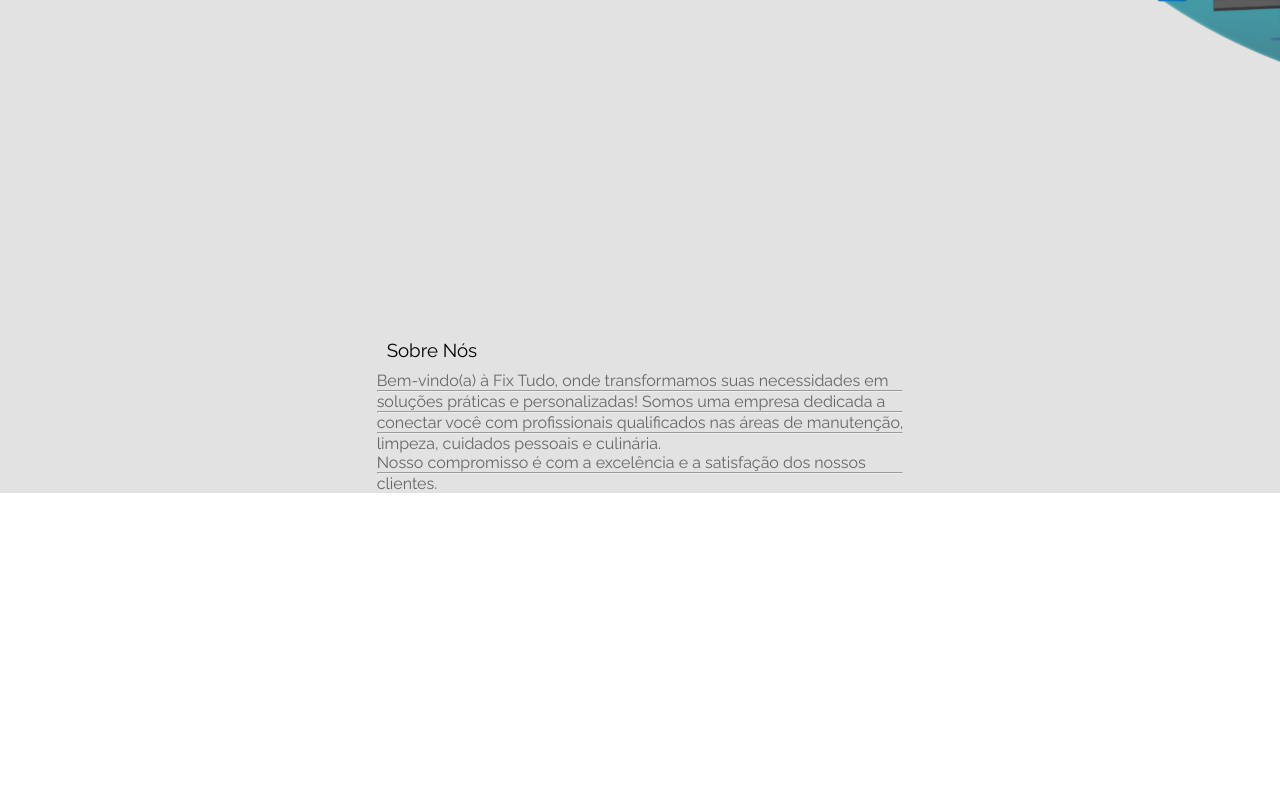
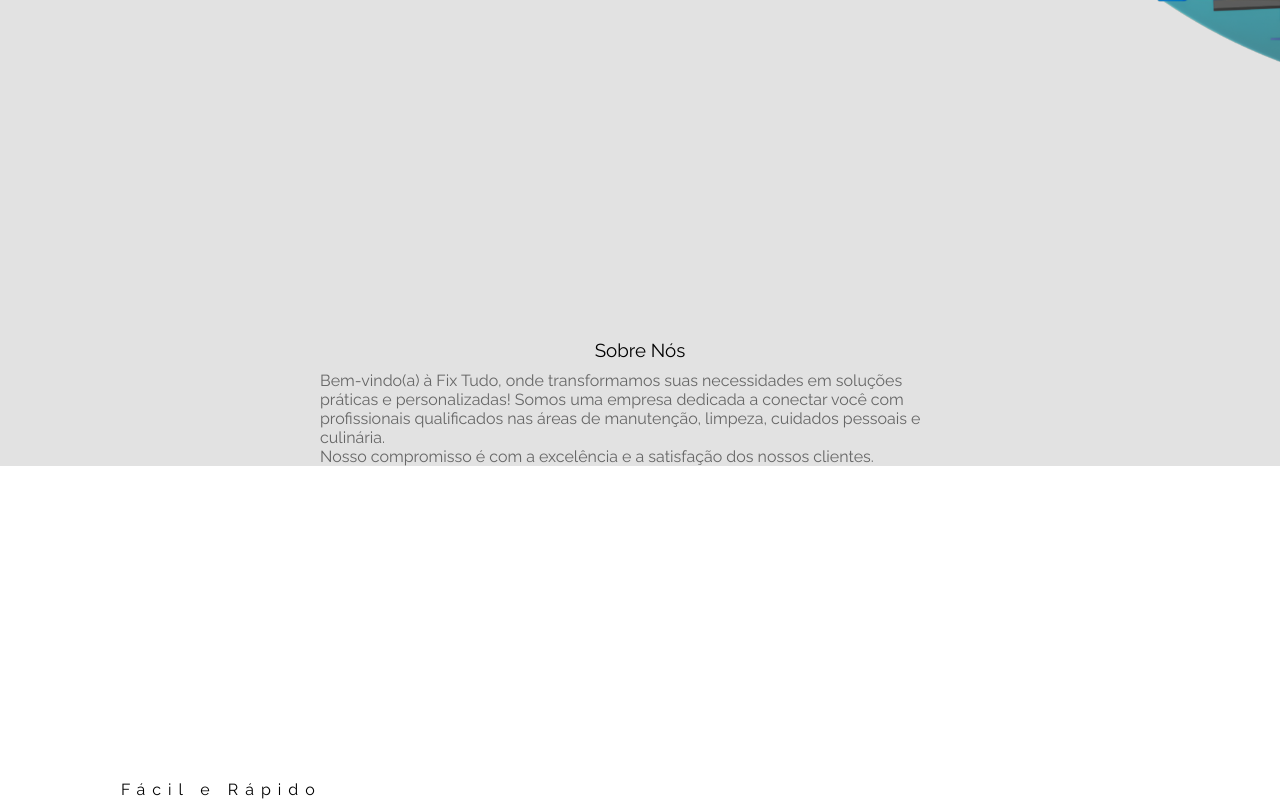
Before and after one commit to 2INFO1-HACKATHON/Hackathon, a Vue app: page / in a window 1280 px wide. Shown: the part 780-1581 px from the top of the page. Built offline with nearby package versions, Linux system fonts and the light colour scheme.

Commit message:
alterações básicas

```diff
--- a/src/assets/components/Footer.vue
+++ b/src/components/Footer.vue
@@ -7,15 +7,9 @@
             FixTudo
           </h1>
 
+
           <p class="text-dark text-lg">Especialistas em resolver seus problemas.</p>
-          <ul class="flex justify-start">
-            <li class="mr-4">
-              <a href="#"><i class="fab fa-facebook-f fa-2x text-dark"></i></a>
-            </li>
-            <li>
-              <a href="#"><i class="fab fa-instagram fa-2x text-dark"></i></a>
-            </li>
-          </ul>
+
         </div>
         <div class="w-full md:w-1/2 text-right">
           <h3 class="text-uppercase font-bold text-lg">Nossos Contatos</h3>
@@ -39,9 +33,7 @@
   background-color: #b2e6ce;
 }
 
-.text-dark {
-  color: #333;
-}
+
 
 .py-4 {
   padding-top: 1rem;
--- a/src/assets/components/Menu.vue
+++ b/src/components/Menu.vue
@@ -12,7 +12,7 @@
 </script>
 <template>
   <header>
-    <RouterLink to="/"><img src="../imagens/logo.png" alt="logo" /> </RouterLink>
+    <RouterLink to="/"><img src="../assets/imagens/logo.png" alt="logo" /> </RouterLink>
     <button>Sobre Nós</button>
     <button class="dropdown-button" @click="Dropdown">Serviços</button>
     <div v-if="open" class="dropdown-menu">
--- a/src/main.js
+++ b/src/main.js
@@ -4,6 +4,8 @@
 import App from './App.vue'
 import router from './router'
 
+
+
 const app = createApp(App)
 
 app.use(router)
--- a/src/views/PaginaInicio.vue
+++ b/src/views/PaginaInicio.vue
@@ -1,18 +1,9 @@
-
 <script setup>
-
-
-import Menu from '@/assets/components/Menu.vue';
-import Footer from '@/assets/components/Footer.vue';
-
-
-
+import Menu from '@/components/Menu.vue';
+import Footer from '@/components/Footer.vue';
 </script>
 <template>
-
-
   <div class="container">
-
     <header>
       <Menu></Menu>
     </header>
@@ -31,17 +22,17 @@
     <div class="sobrenos">
       <div ref="sectionToScroll">
         <h3>Sobre Nós</h3>
-        <p>
+        <p class="texto-sobrenos">
           Bem-vindo(a) à Fix Tudo, onde transformamos suas necessidades em
-          <hr>soluções práticas e
+          soluções práticas e
           personalizadas!
           Somos uma empresa dedicada a
-          <hr> conectar você com profissionais qualificados
+          conectar você com profissionais qualificados
           nas áreas de manutenção,
-          <hr> limpeza, cuidados pessoais e culinária.
+          limpeza, cuidados pessoais e culinária.
         </p>
-        <p>Nosso compromisso é com a excelência e a satisfação dos nossos
-          <hr> clientes.
+        <p class="texto-sobrenos">Nosso compromisso é com a excelência e a satisfação dos nossos
+          clientes.
         </p>
 
       </div>
@@ -138,9 +129,9 @@
         </div>
       </div>
 
-    <Footer></Footer>
+      <Footer></Footer>
 
-</div>
+    </div>
   </div>
 </template>
 
@@ -152,6 +143,11 @@
 
 <style scoped>
 
+p.texto-sobrenos {
+  width: 50%;
+  margin: 0 auto;
+
+}
 
 .services-container {
   text-align: center;
@@ -264,7 +260,7 @@
 
 }
 
-.imagem-home img{
+.imagem-home img {
   height: 600px;
   width: 600px;
   margin-left: 899px;
@@ -274,7 +270,7 @@
 }
 
 
-.sobrenos {
+.sobrenos h3 {
   display: flex;
   flex-direction: column;
   align-items: center;
@@ -301,7 +297,7 @@
 
 }
 
-.intera{
+.intera {
   display: flex;
   height: 800px;
   align-items: center;
@@ -310,7 +306,7 @@
   background-color: white;
 }
 
-.intera h2{
+.intera h2 {
   font-weight: bold;
 }
 
@@ -328,7 +324,7 @@
   color: #00626d;
 }
 
-.left-side h4{
+.left-side h4 {
   letter-spacing: 7px;
   font-weight: 400;
 }
--- a/src/views/PaginaLimpeza.vue
+++ b/src/views/PaginaLimpeza.vue
@@ -1,7 +1,7 @@
 
 <script setup>
-import Menu from '@/assets/components/Menu.vue';
-import Footer from '@/assets/components/Footer.vue';
+import Menu from '@/components/Menu.vue';
+import Footer from '@/components/Footer.vue';
 </script>
 <template>
     <div class="container">
--- a/src/views/PaginaLogin.vue
+++ b/src/views/PaginaLogin.vue
@@ -15,12 +15,12 @@
                 <form class="form">
 
                     <label class="label-input" for="">
-                        <i class="far fa-envelope icon-modify"></i>
+
                         <input type="email" placeholder="Email">
                     </label>
 
                     <label class="label-input" for="">
-                        <i class="fas fa-lock icon-modify"></i>
+
                         <input type="password" placeholder="Password">
                     </label>
 
--- a/src/views/PaginaSignup.vue
+++ b/src/views/PaginaSignup.vue
@@ -18,17 +18,16 @@
                 <form class="form">
 
                     <div class="label-input">
-                       <i class="fa-solid fa-user input-icon"></i>
+
                         <input type="text" placeholder="Name">
                     </div>
 
                     <div class="label-input" >
-                        <i class="fa-solid fa-envelope input-icon"></i>
-                        <input type="email" placeholder="Email">
+                         <input type="email" placeholder="Email">
                     </div>
 
                     <div class="label-input" >
-                        <i class="fa-solid fa-lock input-icon"></i>
+
                         <input type="password" placeholder="Password">
                     </div>
 
@@ -42,15 +41,13 @@
 </template>
 
 <style scoped>
-@import url('https://fonts.googleapis.com/css?family=Open+Sans:300,400,700&display=swap');
+
 * {
     margin: 0;
     padding: 0;
     box-sizing: border-box;
 }
-body {
-    font-family: 'Open Sans', sans-serif;
-}
+
 .container {
     display: flex;
     flex-direction: column;
```
